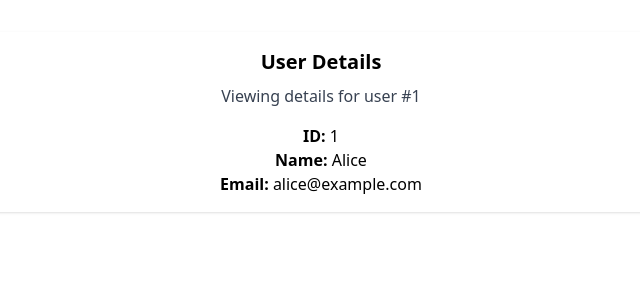
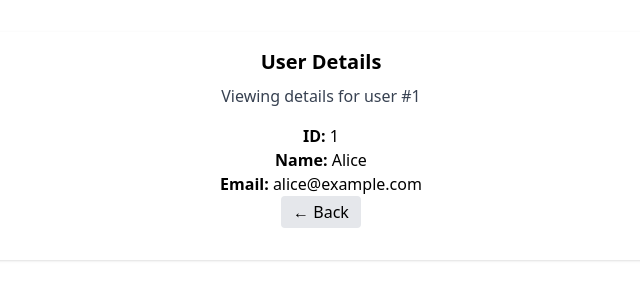
Before and after one commit to zoe-zhang-seu/smart-expense-manager, a React (Vite) app in the folder client/: page /users/1 in a window 1280 px wide. Shown: the top 300 px of the page, without its empty margins (319-959 px from the left). Built offline with nearby package versions, Linux system fonts and the light colour scheme.

Commit message:
[#11] add back to previous page

```diff
--- a/client/src/pages/Users/User.tsx
+++ b/client/src/pages/Users/User.tsx
@@ -1,5 +1,6 @@
 import { useState, useEffect } from 'react';
-import { useParams } from 'react-router-dom';
+import { useNavigate, useParams } from 'react-router-dom';
+import { Button } from '../../components/Button';
 
 interface UserType {
   id: string;
@@ -12,7 +13,7 @@ export default function User() {
   const [user, setUser]       = useState<UserType>();
   const [error, setError]     = useState('');
   const [loading, setLoading] = useState(true);
-
+  const navigate = useNavigate();
   //replace it wiht backend API call later
   useEffect(() => {
     setLoading(true);
@@ -47,6 +48,13 @@ export default function User() {
           <p><strong>Email:</strong> {user.email}</p>
         </>
       )}
+
+      <Button
+        onClick={() => navigate(-1)}    // ← go back one entry in history
+        className="mb-4 px-3 py-1 bg-gray-200 hover:bg-gray-300 rounded"
+      >
+        ← Back
+      </Button>
     </div>
   );
 }
--- a/client/src/pages/Users/UserDashboard.tsx
+++ b/client/src/pages/Users/UserDashboard.tsx
@@ -29,7 +29,7 @@ export function UsersDashboard() {
 
   return (
     <div className="p-4">
-      <h2 className="text-2xl font-bold mb-4">Users Dashboard</h2>
+      <h2 className="text-2xl font-bold mb-4">Users</h2>
       <table className="min-w-full bg-white border">
         <thead>
           <tr className="bg-gray-200">
@@ -45,7 +45,6 @@ export function UsersDashboard() {
               key={u.id}
               className="hover:bg-gray-100 cursor-pointer"
             >
-              {/* Wrap each cell in a Link, or the entire row */}
               <td className="px-4 py-2 border">
                 <Link to={`/users/${u.id}`}>{u.id}</Link>
               </td>
```
